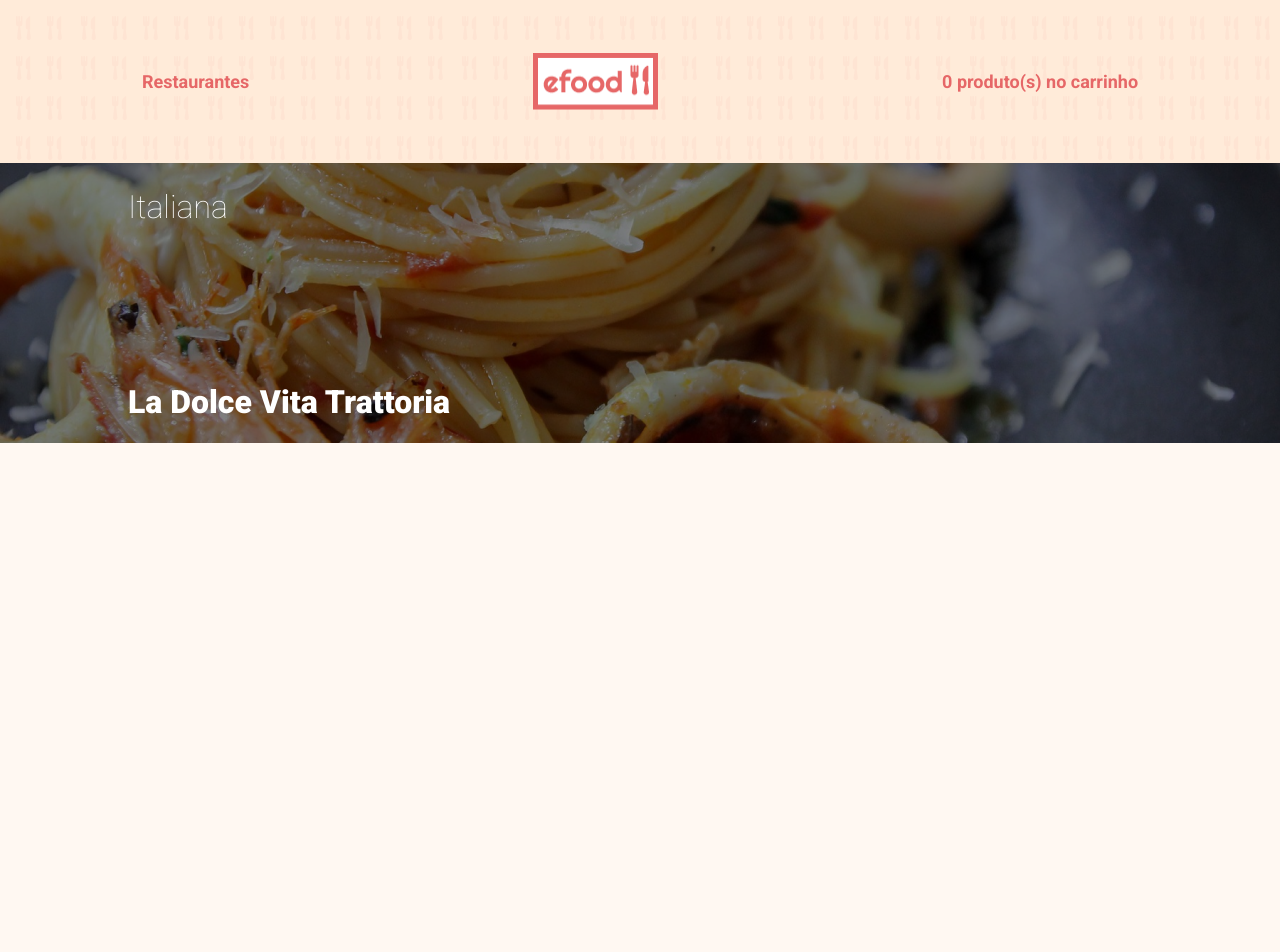
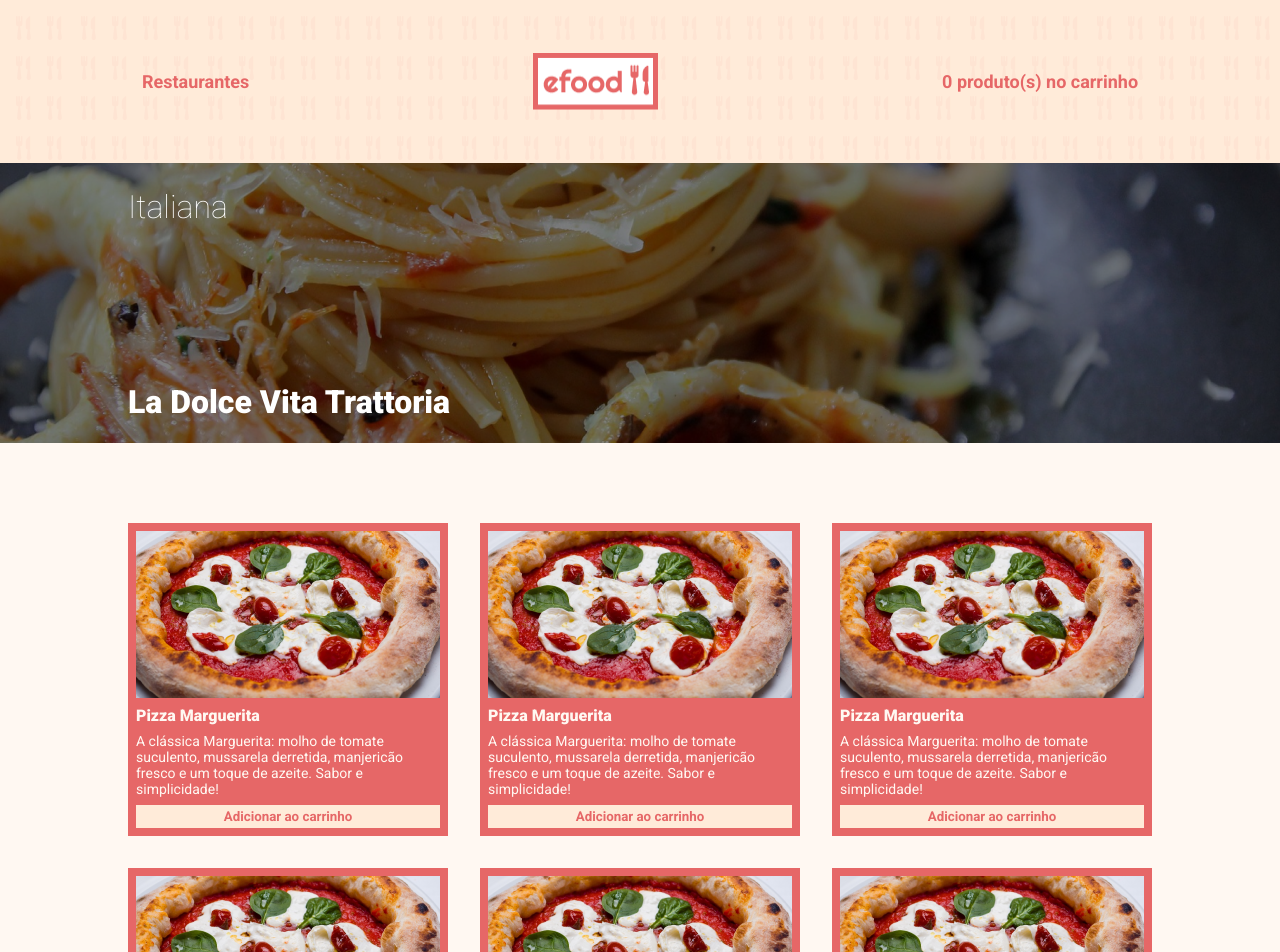
Before and after one commit to EmersonPenelli/Efood, a React (Create React App) app: page /perfil in a window 1280 px wide. Shown: the top 952 px of the page. Before the commit the page ends 800 px from the top, so only its background shows below. Built offline with nearby package versions, Linux system fonts and the light colour scheme.

Commit message:
Finalizada página de perfil

```diff
--- /dev/null
+++ b/src/components/Food/index.tsx
@@ -0,0 +1,24 @@
+import { Card, Photo, Title, Description, AddCartButton } from './styles'
+
+export type Props = {
+  FoodPhoto: string
+  FoodTitle: string
+  FoodDescription: string
+  FoodPhotoAlt: string
+}
+
+const Food = ({
+  FoodPhoto,
+  FoodTitle,
+  FoodDescription,
+  FoodPhotoAlt
+}: Props) => (
+  <Card>
+    <Photo src={FoodPhoto} alt={FoodPhotoAlt} />
+    <Title>{FoodTitle}</Title>
+    <Description>{FoodDescription}</Description>
+    <AddCartButton>Adicionar ao carrinho</AddCartButton>
+  </Card>
+)
+
+export default Food
--- /dev/null
+++ b/src/components/Food/styles.ts
@@ -0,0 +1,34 @@
+import styled from 'styled-components'
+import { cores } from '../../styles'
+
+export const Card = styled.div`
+  background-color: ${cores.vermelho};
+  color: ${cores.palhaClara};
+  max-width: 100%;
+  display: flex;
+  flex-direction: column;
+`
+
+export const Photo = styled.img`
+  margin: 8px;
+`
+
+export const Title = styled.h3`
+  font-size: 16px;
+  font-weight: 900;
+  margin: 0 8px;
+`
+
+export const Description = styled.p`
+  font-size: 14px;
+  margin: 8px 8px 0px 8px;
+`
+
+export const AddCartButton = styled.button`
+  background-color: ${cores.rosa};
+  color: ${cores.vermelho};
+  border: none;
+  padding: 4px 0;
+  margin: 8px;
+  font-weight: bold;
+`
--- /dev/null
+++ b/src/components/FoodList/index.tsx
@@ -0,0 +1,25 @@
+import FoodModel from '../../models/Food'
+import { List, Container } from './styles'
+import Food from '../../components/Food'
+
+export type Props = {
+  foods: FoodModel[]
+}
+
+const FoodList = ({ foods }: Props) => (
+  <Container>
+    <List>
+      {foods.map((food) => (
+        <Food
+          key={food.id}
+          FoodPhoto={food.foodPhoto}
+          FoodTitle={food.foodTitle}
+          FoodDescription={food.foodDescription}
+          FoodPhotoAlt={food.foodPhotoAlt}
+        />
+      ))}
+    </List>
+  </Container>
+)
+
+export default FoodList
--- /dev/null
+++ b/src/components/FoodList/styles.ts
@@ -0,0 +1,12 @@
+import styled from 'styled-components'
+
+export const Container = styled.div`
+  max-width: 1024px;
+  margin: 80px auto;
+`
+export const List = styled.ul`
+  display: grid;
+  grid-template-columns: 1fr 1fr 1fr;
+  column-gap: 32px;
+  row-gap: 32px;
+`
--- /dev/null
+++ b/src/components/Restaurant/index.tsx
@@ -0,0 +1,43 @@
+import Button from '../Button'
+import { Card, Title, Description, Rate, Categories } from './styles'
+import Star from '../../assets/estrela.png'
+
+type Props = {
+  RestaurantTitle: string
+  RestaurantRate: number
+  RestaurantDetails: string
+  RestaurantPhoto: string
+  RestaurantCategories: string[]
+  RestaurantToLink: string
+}
+
+const Restaurant = ({
+  RestaurantTitle,
+  RestaurantRate,
+  RestaurantDetails,
+  RestaurantPhoto,
+  RestaurantCategories,
+  RestaurantToLink
+}: Props) => (
+  <Card>
+    <img src={RestaurantPhoto} alt="Hioki sushi" />
+    <Categories>
+      {RestaurantCategories.map((info) => (
+        <Button key={info}>{info}</Button>
+      ))}
+    </Categories>
+    <div className="ContainerTop">
+      <Title>{RestaurantTitle}</Title>
+      <Rate>
+        <h3>{RestaurantRate}</h3>
+        <img src={Star} alt="Estrela amarela" />
+      </Rate>
+    </div>
+    <Description>{RestaurantDetails}</Description>
+    <Button type="link" to={RestaurantToLink}>
+      Saiba mais
+    </Button>
+  </Card>
+)
+
+export default Restaurant
--- /dev/null
+++ b/src/components/Restaurant/styles.ts
@@ -0,0 +1,40 @@
+import styled from 'styled-components'
+import { cores } from '../../styles'
+
+export const Card = styled.div`
+  background-color: ${cores.branco};
+  .ContainerTop {
+    display: flex;
+    justify-content: space-between;
+  }
+  position: relative;
+`
+export const Title = styled.h3`
+  font-size: 18px;
+  font-weight: bold;
+  margin-top: 8px;
+  margin-left: 8px;
+`
+export const Description = styled.p`
+  font-size: 14px;
+  font-weight: regular;
+  margin-top: 8px;
+  margin-left: 8px;
+`
+export const Rate = styled.div`
+  h3 {
+    font-size: 18px;
+    font-weight: bold;
+    margin-top: 8px;
+    margin-right: 8px;
+  }
+  img {
+    margin-right: 8px;
+  }
+  display: flex;
+`
+export const Categories = styled.div`
+  position: absolute;
+  top: 0;
+  right: 16px;
+`
--- /dev/null
+++ b/src/components/RestaurantList/index.tsx
@@ -0,0 +1,27 @@
+import Product from '../Restaurant'
+import { Container, List } from './styles'
+import Restaurant from '../../models/Restaurant'
+
+export type Props = {
+  restaurants: Restaurant[]
+}
+
+const ProductList = ({ restaurants }: Props) => (
+  <Container>
+    <List>
+      {restaurants.map((restaurants) => (
+        <Product
+          key={restaurants.id}
+          RestaurantTitle={restaurants.RestaurantTitle}
+          RestaurantRate={restaurants.RestaurantRate}
+          RestaurantDetails={restaurants.RestaurantDetails}
+          RestaurantPhoto={restaurants.RestaurantPhoto}
+          RestaurantCategories={restaurants.RestaurantCategories}
+          RestaurantToLink={restaurants.RestaurantToLink}
+        />
+      ))}
+    </List>
+  </Container>
+)
+
+export default ProductList
--- /dev/null
+++ b/src/components/RestaurantList/styles.ts
@@ -0,0 +1,13 @@
+import styled from 'styled-components'
+
+export const Container = styled.div`
+  max-width: 1024px;
+  margin: 80px auto;
+`
+
+export const List = styled.ul`
+  display: grid;
+  grid-template-columns: 1fr 1fr;
+  column-gap: 80px;
+  row-gap: 48px;
+`
--- /dev/null
+++ b/src/models/Restaurant.ts
@@ -0,0 +1,29 @@
+class Restaurant {
+  id: number
+  RestaurantTitle: string
+  RestaurantRate: number
+  RestaurantDetails: string
+  RestaurantPhoto: string
+  RestaurantCategories: string[]
+  RestaurantToLink: string
+
+  constructor(
+    id: number,
+    RestaurantTitle: string,
+    RestaurantRate: number,
+    RestaurantDetails: string,
+    RestaurantPhoto: string,
+    RestaurantCategories: string[],
+    RestaurantToLink: string
+  ) {
+    this.id = id
+    this.RestaurantTitle = RestaurantTitle
+    this.RestaurantRate = RestaurantRate
+    this.RestaurantDetails = RestaurantDetails
+    this.RestaurantPhoto = RestaurantPhoto
+    this.RestaurantCategories = RestaurantCategories
+    this.RestaurantToLink = RestaurantToLink
+  }
+}
+
+export default Restaurant
--- a/src/pages/Home/index.tsx
+++ b/src/pages/Home/index.tsx
@@ -1,77 +1,77 @@
 import Footer from '../../components/Footer'
 import Hero from '../../components/Hero'
-import ProductList from '../../components/ProductList'
-import Food from '../../models/Food'
+import RestaurantList from '../../components/RestaurantList'
+import Restaurant from '../../models/Restaurant'
 import Hioki from '../../assets/HiokiSushi.png'
 import tratoria from '../../assets/tratoria.png'
 
-const food: Food[] = [
+const restaurant: Restaurant[] = [
   {
     id: 1,
-    ProductCategories: ['Destaque do dia', 'Japonesa'],
-    ProductDetails:
+    RestaurantCategories: ['Destaque do dia', 'Japonesa'],
+    RestaurantDetails:
       'Peça já o melhor da culinária japonesa no conforto da sua casa! Sushis frescos, sashimis deliciosos e pratos quentes irresistíveis. Entrega rápida, embalagens cuidadosas e qualidade garantida.Experimente o Japão sem sair do lar com nosso delivery!',
-    ProductPhoto: Hioki,
-    ProductTitle: 'Hioki Sushi',
-    ProductRate: 4.9,
-    ProductToLink: '/perfil'
+    RestaurantPhoto: Hioki,
+    RestaurantTitle: 'Hioki Sushi',
+    RestaurantRate: 4.9,
+    RestaurantToLink: '/perfil'
   },
   {
     id: 2,
-    ProductCategories: ['Italiana'],
-    ProductDetails:
+    RestaurantCategories: ['Italiana'],
+    RestaurantDetails:
       'A La Dolce Vita Trattoria leva a autêntica cozinha italiana até você! Desfrute de massas caseiras, pizzas deliciosas e risotos incríveis, tudo no conforto do seu lar. Entrega rápida, pratos bem embalados e sabor inesquecível. Peça já!',
-    ProductPhoto: tratoria,
-    ProductTitle: 'La Dolce Vita Trattoria',
-    ProductRate: 4.6,
-    ProductToLink: '/perfil'
+    RestaurantPhoto: tratoria,
+    RestaurantTitle: 'La Dolce Vita Trattoria',
+    RestaurantRate: 4.6,
+    RestaurantToLink: '/perfil'
   },
   {
     id: 3,
-    ProductCategories: ['Italiana'],
-    ProductDetails:
+    RestaurantCategories: ['Italiana'],
+    RestaurantDetails:
       'A La Dolce Vita Trattoria leva a autêntica cozinha italiana até você! Desfrute de massas caseiras, pizzas deliciosas e risotos incríveis, tudo no conforto do seu lar. Entrega rápida, pratos bem embalados e sabor inesquecível. Peça já!',
-    ProductPhoto: tratoria,
-    ProductTitle: 'La Dolce Vita Trattoria',
-    ProductRate: 4.6,
-    ProductToLink: '/perfil'
+    RestaurantPhoto: tratoria,
+    RestaurantTitle: 'La Dolce Vita Trattoria',
+    RestaurantRate: 4.6,
+    RestaurantToLink: '/perfil'
   },
   {
     id: 4,
-    ProductCategories: ['Italiana'],
-    ProductDetails:
+    RestaurantCategories: ['Italiana'],
+    RestaurantDetails:
       'A La Dolce Vita Trattoria leva a autêntica cozinha italiana até você! Desfrute de massas caseiras, pizzas deliciosas e risotos incríveis, tudo no conforto do seu lar. Entrega rápida, pratos bem embalados e sabor inesquecível. Peça já!',
-    ProductPhoto: tratoria,
-    ProductTitle: 'La Dolce Vita Trattoria',
-    ProductRate: 4.6,
-    ProductToLink: '/perfil'
+    RestaurantPhoto: tratoria,
+    RestaurantTitle: 'La Dolce Vita Trattoria',
+    RestaurantRate: 4.6,
+    RestaurantToLink: '/perfil'
   },
   {
     id: 5,
-    ProductCategories: ['Italiana'],
-    ProductDetails:
+    RestaurantCategories: ['Italiana'],
+    RestaurantDetails:
       'A La Dolce Vita Trattoria leva a autêntica cozinha italiana até você! Desfrute de massas caseiras, pizzas deliciosas e risotos incríveis, tudo no conforto do seu lar. Entrega rápida, pratos bem embalados e sabor inesquecível. Peça já!',
-    ProductPhoto: tratoria,
-    ProductTitle: 'La Dolce Vita Trattoria',
-    ProductRate: 4.6,
-    ProductToLink: '/perfil'
+    RestaurantPhoto: tratoria,
+    RestaurantTitle: 'La Dolce Vita Trattoria',
+    RestaurantRate: 4.6,
+    RestaurantToLink: '/perfil'
   },
   {
     id: 6,
-    ProductCategories: ['Italiana'],
-    ProductDetails:
+    RestaurantCategories: ['Italiana'],
+    RestaurantDetails:
       'A La Dolce Vita Trattoria leva a autêntica cozinha italiana até você! Desfrute de massas caseiras, pizzas deliciosas e risotos incríveis, tudo no conforto do seu lar. Entrega rápida, pratos bem embalados e sabor inesquecível. Peça já!',
-    ProductPhoto: tratoria,
-    ProductTitle: 'La Dolce Vita Trattoria',
-    ProductRate: 4.6,
-    ProductToLink: '/perfil'
+    RestaurantPhoto: tratoria,
+    RestaurantTitle: 'La Dolce Vita Trattoria',
+    RestaurantRate: 4.6,
+    RestaurantToLink: '/perfil'
   }
 ]
 
 const Home = () => (
   <>
     <Hero />
-    <ProductList foods={food} />
+    <RestaurantList restaurants={restaurant} />
     <Footer />
   </>
 )
--- a/src/pages/Perfil/index.tsx
+++ b/src/pages/Perfil/index.tsx
@@ -1,9 +1,67 @@
 import Header from '../../components/Header'
 import Apresentacao from '../../components/Apresentacao'
+import FoodList from '../../components/FoodList'
+import Footer from '../../components/Footer'
+import FoodModel from '../../models/Food'
+import pizza from '../../assets/pizza.png'
+
+const foods: FoodModel[] = [
+  {
+    id: 1,
+    foodTitle: 'Pizza Marguerita',
+    foodDescription:
+      'A clássica Marguerita: molho de tomate suculento, mussarela derretida, manjericão fresco e um toque de azeite. Sabor e simplicidade!',
+    foodPhoto: pizza,
+    foodPhotoAlt: 'Pizza marguerita'
+  },
+  {
+    id: 2,
+    foodTitle: 'Pizza Marguerita',
+    foodDescription:
+      'A clássica Marguerita: molho de tomate suculento, mussarela derretida, manjericão fresco e um toque de azeite. Sabor e simplicidade!',
+    foodPhoto: pizza,
+    foodPhotoAlt: 'Pizza marguerita'
+  },
+  {
+    id: 3,
+    foodTitle: 'Pizza Marguerita',
+    foodDescription:
+      'A clássica Marguerita: molho de tomate suculento, mussarela derretida, manjericão fresco e um toque de azeite. Sabor e simplicidade!',
+    foodPhoto: pizza,
+    foodPhotoAlt: 'Pizza marguerita'
+  },
+  {
+    id: 4,
+    foodTitle: 'Pizza Marguerita',
+    foodDescription:
+      'A clássica Marguerita: molho de tomate suculento, mussarela derretida, manjericão fresco e um toque de azeite. Sabor e simplicidade!',
+    foodPhoto: pizza,
+    foodPhotoAlt: 'Pizza marguerita'
+  },
+  {
+    id: 5,
+    foodTitle: 'Pizza Marguerita',
+    foodDescription:
+      'A clássica Marguerita: molho de tomate suculento, mussarela derretida, manjericão fresco e um toque de azeite. Sabor e simplicidade!',
+    foodPhoto: pizza,
+    foodPhotoAlt: 'Pizza marguerita'
+  },
+  {
+    id: 6,
+    foodTitle: 'Pizza Marguerita',
+    foodDescription:
+      'A clássica Marguerita: molho de tomate suculento, mussarela derretida, manjericão fresco e um toque de azeite. Sabor e simplicidade!',
+    foodPhoto: pizza,
+    foodPhotoAlt: 'Pizza marguerita'
+  }
+]
+
 const Perfil = () => (
   <>
     <Header itens={0} />
     <Apresentacao />
+    <FoodList foods={foods} />
+    <Footer />
   </>
 )
 
```
Also changed, not shown: src/models/Food.ts (+12 -18 lines), src/assets/pizza.png (added).
